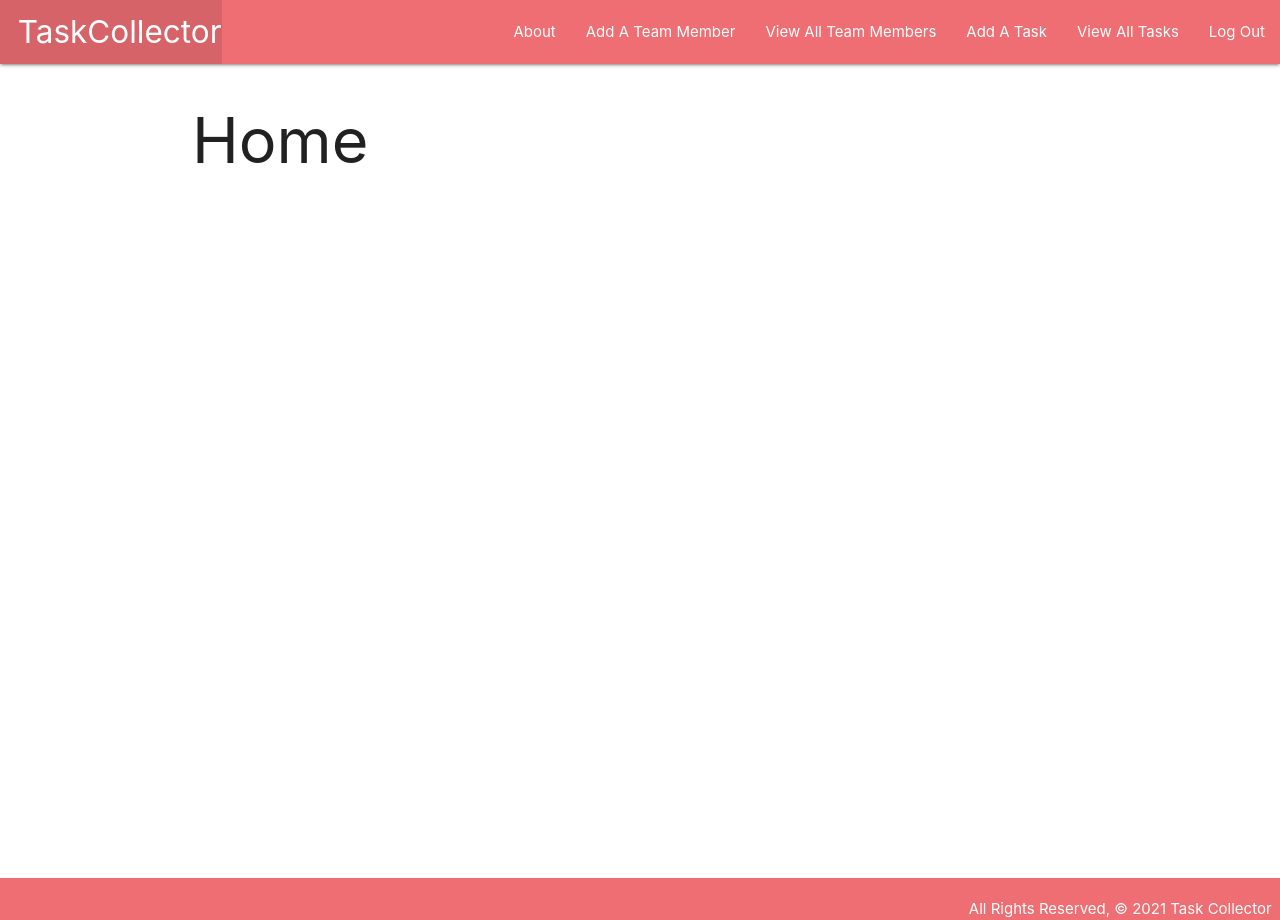
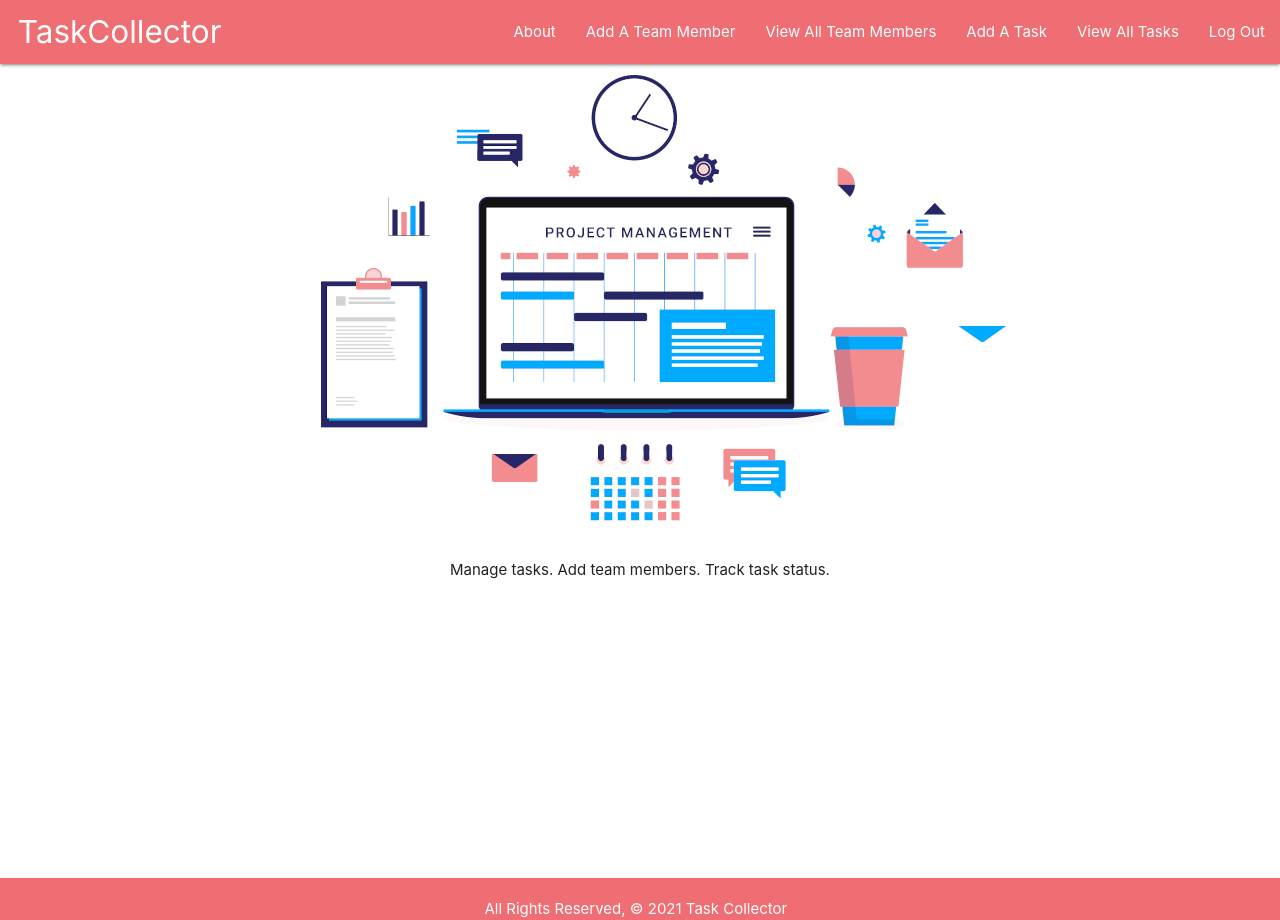
Before and after one commit to jcos201/Django-Task-Collector, a Django app: page / in a window 1280 px wide. Run offline with Django 3.2, Linux system fonts and the light colour scheme; the visitor is signed in with stand-in values (Sample User, id 1).

Commit message:
Adds logo & mobile compatability to nav

```diff
--- /dev/null
+++ b/main_app/static/js/script.js
@@ -0,0 +1,3 @@
+$(document).ready(function(){
+    $('.sidenav').sidenav();
+  });
--- a/main_app/templates/base.html
+++ b/main_app/templates/base.html
@@ -7,9 +7,16 @@
   <meta name="viewport" content="width=device-width, initial-scale=1.0">
   <meta http-equiv="X-UA-Compatible" content="ie=edge">
   <title>Task Collector</title>
+  <!-- MATERIALIZE -->
   <link rel="stylesheet" href="https://cdnjs.cloudflare.com/ajax/libs/materialize/1.0.0/css/materialize.min.css">
+  <link href="https://fonts.googleapis.com/icon?family=Material+Icons" rel="stylesheet">
+  <!-- JS and jQuery -->
+  <script src="https://code.jquery.com/jquery-3.5.1.min.js"
+        integrity="sha256-9/aliU8dGd2tb6OSsuzixeV4y/faTqgFtohetphbbj0=" crossorigin="anonymous"></script>
+  <script src="https://cdnjs.cloudflare.com/ajax/libs/materialize/1.0.0/js/materialize.min.js"></script>
+  <!-- Local files -->
   <link rel="stylesheet" type="text/css" href="{% static 'css/style.css' %}">
-  <script src="https://cdnjs.cloudflare.com/ajax/libs/materialize/1.0.0/js/materialize.min.js"></script>
+  <script src="{% static 'js/script.js' %}"></script>
 </head>
 <body>
   <header class="navbar-fixed">
@@ -19,6 +26,9 @@
           <li><a href="/" class="left brand-logo">&nbsp;&nbsp;TaskCollector</a></li>
         </ul>
         <ul class="right">
+          <a href="#" data-target="mobile-nav" class="sidenav-trigger"><i class="material-icons">menu</i></a>
+        </ul>
+        <ul class="right hide-on-med-and-down">
           <li><a href="{% url 'about' %}">About</a></li>
         {% if user.is_authenticated %}
           <li><a href="{% url 'team_create' %}">Add A Team Member</a></li>
@@ -33,13 +43,27 @@
         </ul>
       </div>
     </nav>
+
+    <ul class="sidenav" id="mobile-nav">
+      <li><a href="{% url 'about' %}">About</a></li>
+        {% if user.is_authenticated %}
+          <li><a href="{% url 'team_create' %}">Add A Team Member</a></li>
+          <li><a href="{% url 'team_index' %}">View All Team Members</a></li>
+          <li><a href="{% url 'tasks_create' %}">Add A Task</a></li>
+          <li><a href="{% url 'index' %}">View All Tasks</a></li>
+          <li><a href="{% url 'logout' %}">Log Out</a></li>
+        {% else %}
+          <li><a href="{% url 'signup' %}">Sign Up</a></li>
+          <li><a href="{% url 'login' %}">Log In</a></li>
+        {% endif %}
+    </ul>
   </header>
   <main class="container">
     {% block content %}
     {% endblock %}
   </main>
   <footer class="page-footer">
-    <div class="right">All Rights Reserved, &copy; 2021 Task Collector &nbsp;</div>
+    <div class="center">All Rights Reserved, &copy; 2021 Task Collector &nbsp;</div>
   </footer>
 </body>
 </html>
--- a/main_app/templates/home.html
+++ b/main_app/templates/home.html
@@ -1,6 +1,16 @@
 {% extends 'base.html' %}
+{% load static %}
+
 {% block content %}
 
-<h1>Home</h1>
+
+<div class="logoSpace center">
+
+    <img src="{% static 'images/tc2.png' %}" class="responsive-img logoImg" alt="Manage tasks, add team members, track status.">
+
+    <p class="blurb">
+        <span class="txt1">Manage tasks.</span>  <span class="txt2">Add team members.</span> <span class="txt3">Track task status.</span>
+    </p>
+</div>
 
 {% endblock %}
```
Also changed, not shown: main_app/static/images/tc2.png (added).
